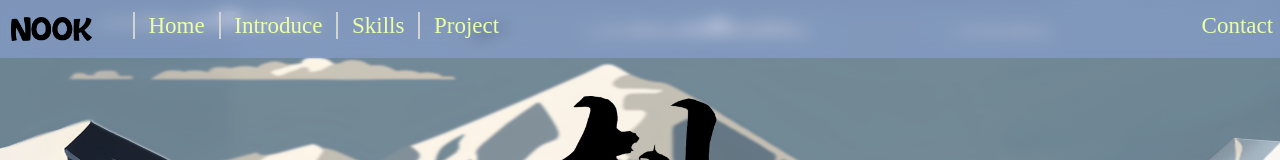
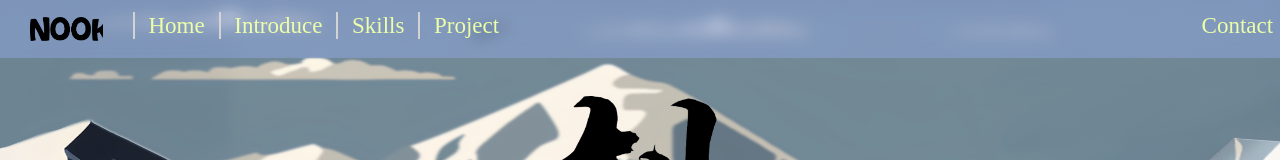
Before and after one commit to Nook001/nook.github.io, a plain HTML site: page index.html in a window 1280 px wide. Shown: the top 160 px of the page. Drawn offline with Linux system fonts and the light colour scheme.

Commit message:
Update index.css

```diff
--- a/css/index.css
+++ b/css/index.css
@@ -79,7 +79,7 @@ body {
     background-image: url("../images/nook.png");
     background-size: 3.5rem auto;
     background-repeat: no-repeat;
-    background-position: center center;
+    background-position: 1.3rem center;
 }
 
 /*
```
